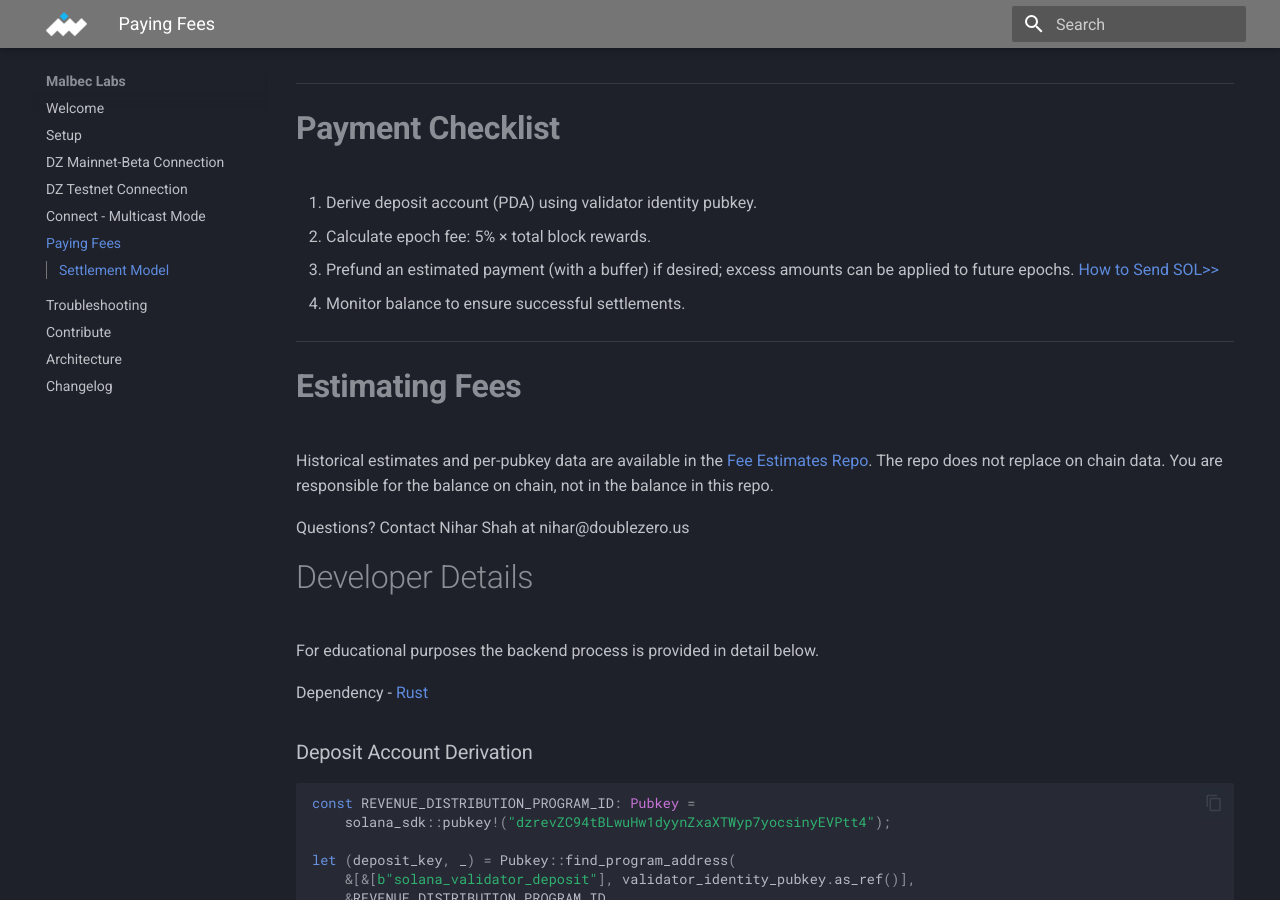
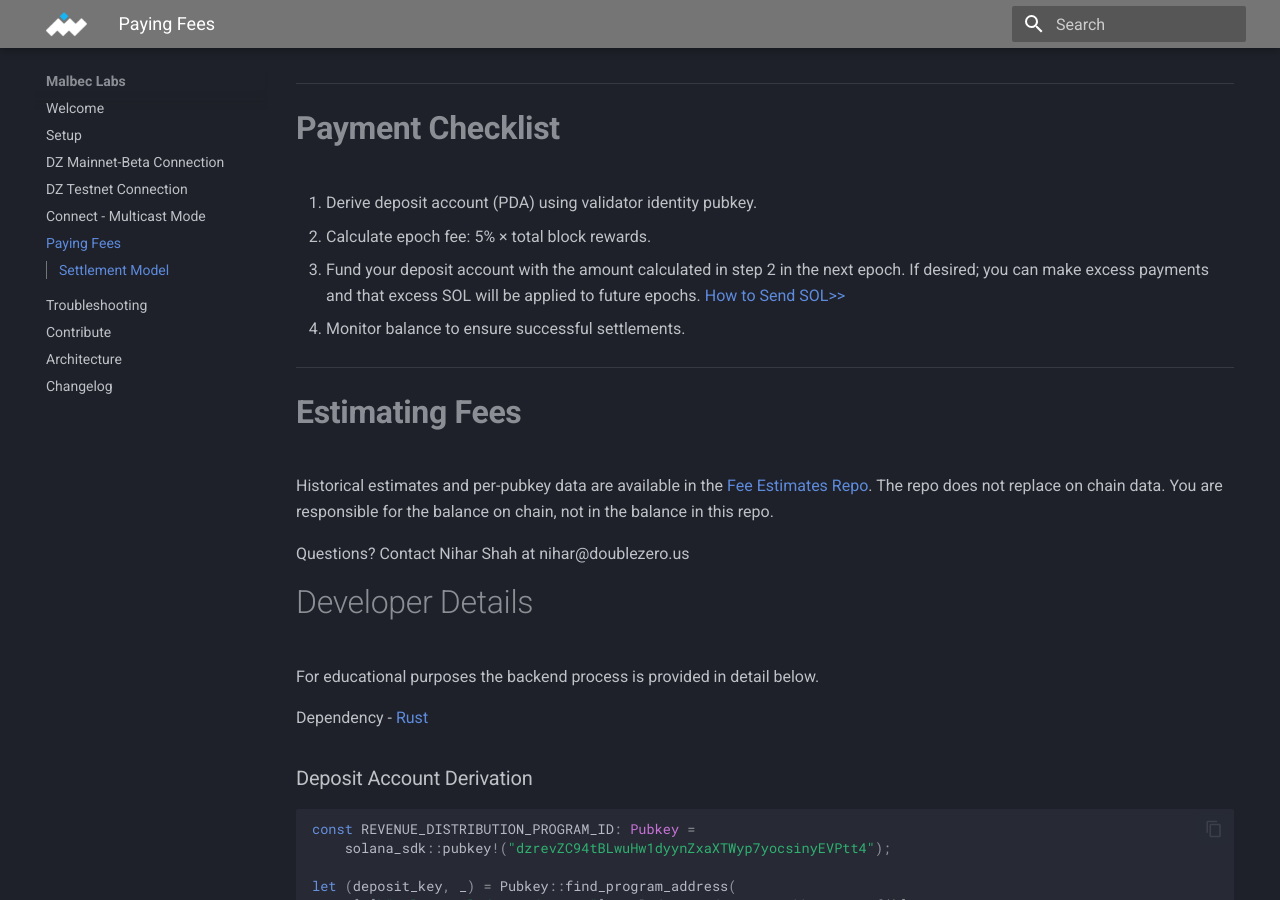
Before and after one commit to malbeclabs/docs, an MkDocs documentation site: the page built from docs/paying-fees.md, in a window 1280 px wide and 900 px high, scrolled down 649 px. Built offline with MkDocs 1.6.1 and Material for MkDocs 9.7.7, drawn with Linux system fonts in a browser that asks for light colours.

Commit message:
Update paying-fees.md
update language in payment checklist

```diff
--- a/docs/paying-fees.md
+++ b/docs/paying-fees.md
@@ -25,7 +25,7 @@ An in depth exploration of why fees exist, and the validator pricing model can b
 
 1. Derive deposit account (PDA) using validator identity pubkey.
 2. Calculate epoch fee: 5% × total block rewards.
-3. Prefund an estimated payment (with a buffer) if desired; excess amounts can be applied to future epochs. [How to Send SOL>>](https://solana.com/tr/learn/sending-and-receiving-sol)
+3. Fund your deposit account with the amount calculated in step 2 in the next epoch. If desired; you can make excess payments and that excess SOL will be applied to future epochs. [How to Send SOL>>](https://solana.com/tr/learn/sending-and-receiving-sol)
 4. Monitor balance to ensure successful settlements.
 
 ---
```
